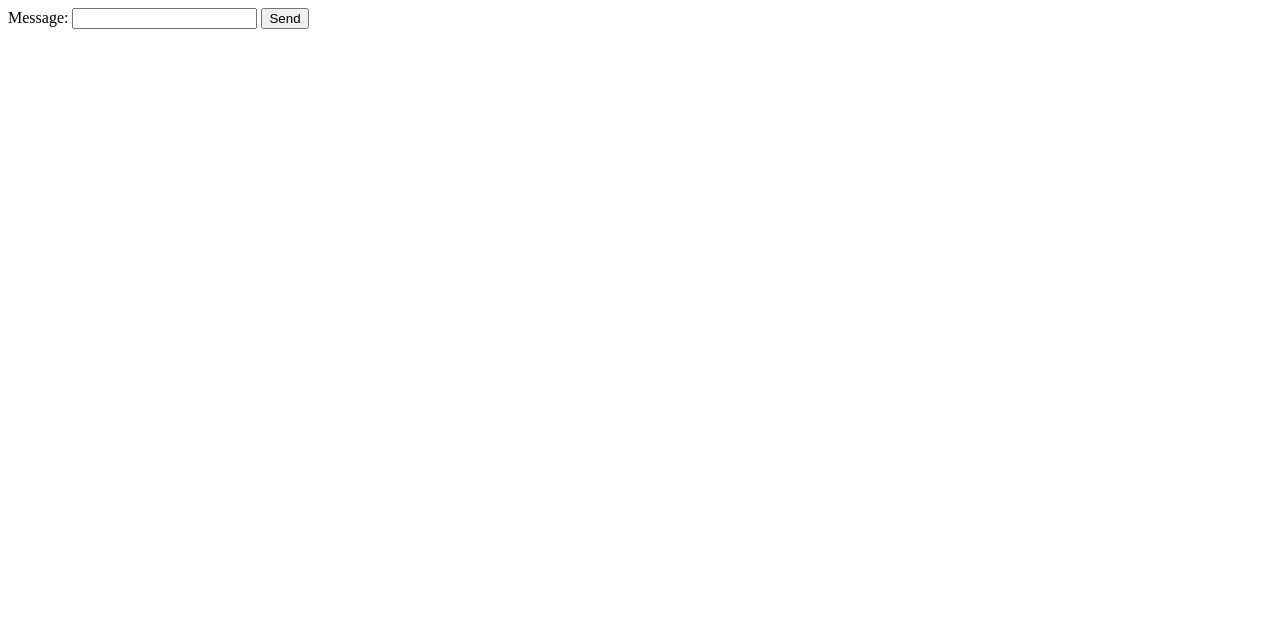
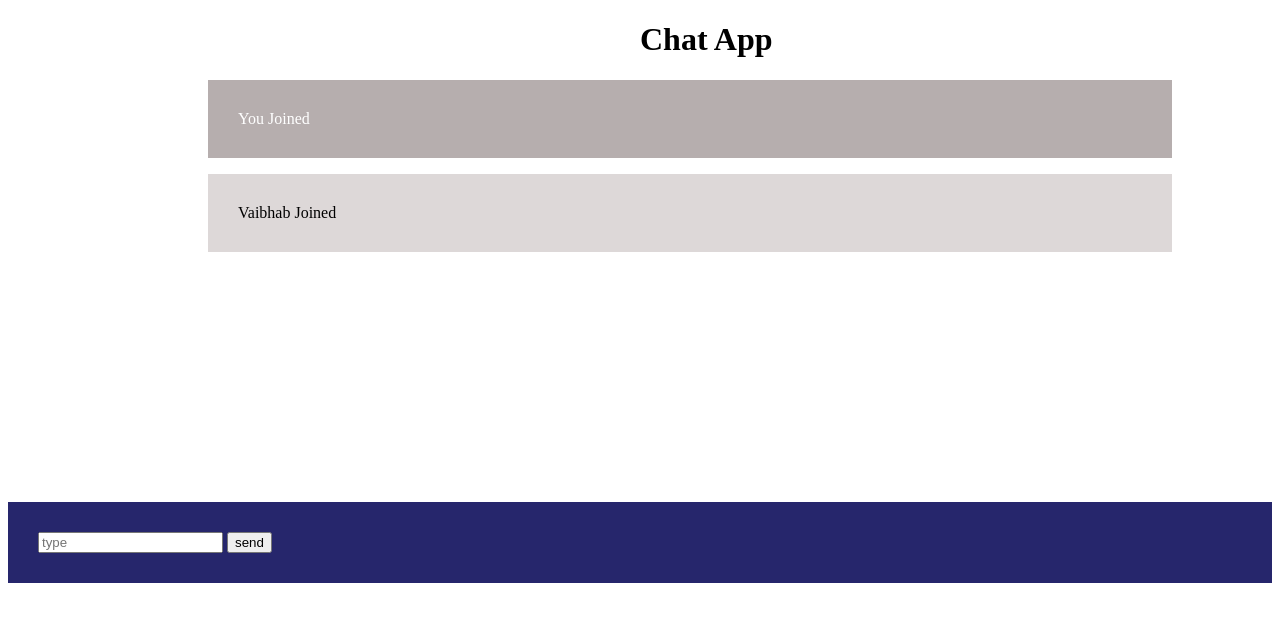
Before and after one commit to anandamayee126/real_time_chat_app, a website: page frontend/chat.html in a window 1280 px wide. Drawn offline with nearby package versions, Linux system fonts and the light colour scheme.

Commit message:
chat frontend started

```diff
--- a/app.js
+++ b/app.js
@@ -10,7 +10,10 @@ const Sequelize= require('./util/db');
 User.hasMany(Message);
 Message.belongsTo(User);
 
-app.use(cors());
+app.use(cors({
+    origin: "http://127.0.0.1:5500"
+
+}));
 app.use(express.json());
 app.use('/user',router);
 
--- a/frontend/chat.html
+++ b/frontend/chat.html
@@ -8,14 +8,14 @@
     <title>Chat-Box</title>
 </head>
 <body>
-    <form id="message">
-        Message: <input type="text" id="msg" name="msg">
-        <input type="submit" value="Send">
+    <h1>Chat App</h1>
+    <p class="you">You Joined</p>
+    <p class="Vai">Vaibhab Joined</p>
+    <form class="input">
+        <input type="text" placeholder="type" class="chat">
+        <input type="submit" value="send">
     </form>
-    <form class="hide" id="chat-box">
 
-
-    </form>
 </body>
 <script src="chat.js"></script>
 </html>
--- a/frontend/chat.js
+++ b/frontend/chat.js
@@ -16,7 +16,5 @@ async function addMessage(e){
         const msg_input= document.createElement("input");
         name_input.type="text";
         msg_input.type="text";
-
-
     }
 }
--- a/frontend/style.css
+++ b/frontend/style.css
@@ -0,0 +1,30 @@
+h1{
+    margin-left: 50%;
+}
+.you{
+    background-color: rgb(182, 174, 174);
+    margin-left: 200px;
+    padding: 30px;
+    color: white;
+    margin-right: 100px;
+}
+.Vai{
+    margin-left: 200px;
+    background-color: rgb(221, 216, 216);
+    margin-right: 100px;
+    padding: 30px;
+}
+.input{
+    margin-top: 250px;
+    background-color: rgb(38, 38, 108);
+    color: white;
+    padding:30px;
+    /* margin-left: 200px; */
+
+}
+input chat{
+    padding: 40px;
+    margin-left: 200px;
+    width: 500px;
+
+}
```
Also changed, not shown: routes/router.js (+3 -6 lines).
